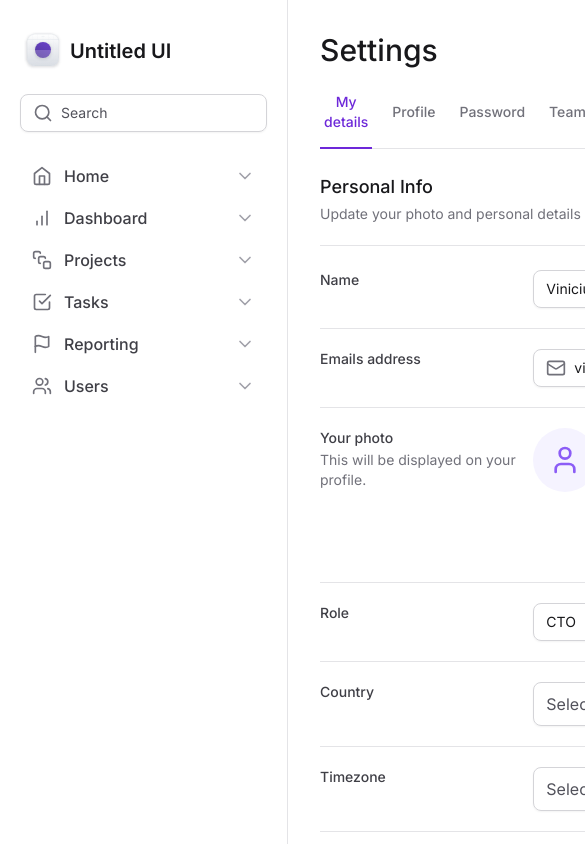
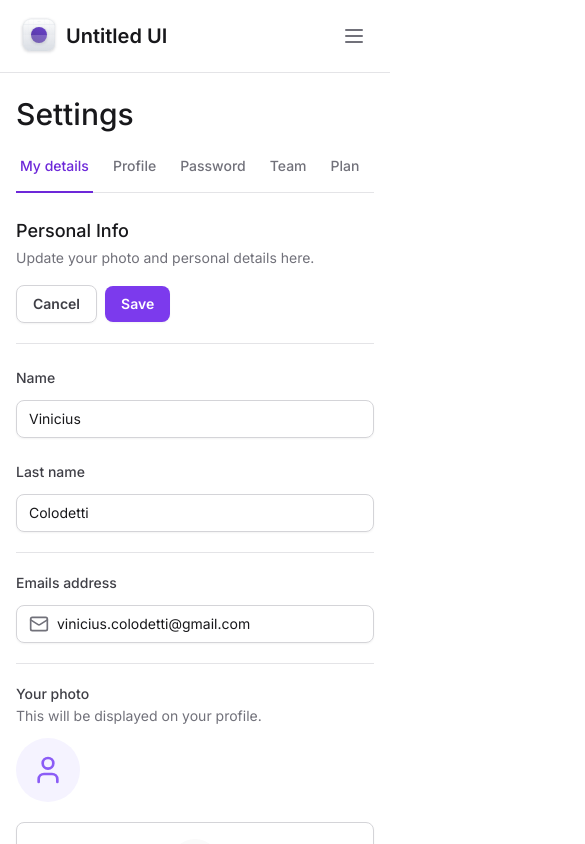
Before and after one commit to viniciuscolodetti/tailwind-next, a Next.js app: page / in a window 390 px wide. Shown: the top 844 px of the page, 585 px wide, since content can reach past the window. Built offline with nearby package versions, Linux system fonts and the light colour scheme.

Commit message:
Resposividade

```diff
--- a/package.json
+++ b/package.json
@@ -10,6 +10,8 @@
   },
   "dependencies": {
     "@formkit/auto-animate": "^0.7.0",
+    "@radix-ui/react-collapsible": "^1.0.3",
+    "@radix-ui/react-scroll-area": "^1.0.4",
     "@radix-ui/react-select": "^1.2.2",
     "@radix-ui/react-tabs": "^1.0.4",
     "@types/node": "20.5.0",
--- a/src/app/layout.tsx
+++ b/src/app/layout.tsx
@@ -18,9 +18,11 @@
   return (
     <html lang="en" className="antialiased">
       <body className={inter.className}>
-        <div className="grid min-h-screen grid-cols-app">
+        <div className="min-h-screen lg:grid lg:grid-cols-app">
           <Sidebar />
-          <main className="px-8 pb-12 pt-8">{children}</main>
+          <main className="max-w-[100vw] px-4 pb-12 pt-24 lg:col-start-2 lg:px-8 lg:pt-8">
+            {children}
+          </main>
         </div>
       </body>
     </html>
--- a/src/app/page.tsx
+++ b/src/app/page.tsx
@@ -15,7 +15,7 @@
       <SettingsTabs />
 
       <div className="mt-6 flex flex-col">
-        <div className="flex items-center justify-between border-b border-zinc-200 pb-5">
+        <div className="flex flex-col justify-between gap-4 border-b border-zinc-200 pb-5 lg:flex-row lg:items-center">
           <div className="space-y-1">
             <h2 className="text-lg font-medium text-zinc-900">Personal Info</h2>
             <span className="text-sm text-zinc-500">
@@ -36,25 +36,34 @@
           id="settings"
           className="mt-6 flex w-full flex-col gap-5 divide-y divide-zinc-200"
         >
-          <div className="grid grid-cols-form gap-3">
+          <div className="flex flex-col gap-3 lg:grid lg:grid-cols-form">
             <label
               htmlFor="firstName"
               className="text-sm font-medium text-zinc-700"
             >
               Name
             </label>
-            <div className="grid grid-cols-2 gap-6">
+            <div className="flex flex-col gap-6 lg:grid lg:grid-cols-2">
               <Input.Root>
                 <Input.Control id="firstName" defaultValue="Vinicius" />
               </Input.Root>
 
-              <Input.Root>
-                <Input.Control defaultValue="Colodetti" />
-              </Input.Root>
+              <div className="flex flex-col gap-3 lg:block">
+                <label
+                  htmlFor="lastName"
+                  className="text-sm font-medium text-zinc-700 lg:sr-only"
+                >
+                  Last name
+                </label>
+
+                <Input.Root>
+                  <Input.Control id="lastName" defaultValue="Colodetti" />
+                </Input.Root>
+              </div>
             </div>
           </div>
 
-          <div className="grid grid-cols-form gap-3 pt-5">
+          <div className="flex flex-col gap-3 pt-5 lg:grid lg:grid-cols-form">
             <label
               htmlFor="email"
               className="text-sm font-medium text-zinc-700"
@@ -73,7 +82,7 @@
             </Input.Root>
           </div>
 
-          <div className="grid grid-cols-form gap-3 pt-5">
+          <div className="flex flex-col gap-3 pt-5 lg:grid lg:grid-cols-form">
             <label
               htmlFor="photo"
               className="text-sm font-medium text-zinc-700"
@@ -83,14 +92,14 @@
                 This will be displayed on your profile.
               </span>
             </label>
-            <FileInput.Root className="flex items-start gap-5">
+            <FileInput.Root className="flex flex-col gap-5 lg:flex-row lg:items-start">
               <FileInput.ImagePreview />
               <FileInput.Trigger />
               <FileInput.Control />
             </FileInput.Root>
           </div>
 
-          <div className="grid grid-cols-form gap-3 pt-5">
+          <div className="flex flex-col gap-3 pt-5 lg:grid lg:grid-cols-form">
             <label htmlFor="role" className="text-sm font-medium text-zinc-700">
               Role
             </label>
@@ -99,7 +108,7 @@
             </Input.Root>
           </div>
 
-          <div className="grid grid-cols-form gap-3 pt-5">
+          <div className="flex flex-col gap-3 pt-5 lg:grid lg:grid-cols-form">
             <label
               htmlFor="country"
               className="text-sm font-medium text-zinc-700"
@@ -113,7 +122,7 @@
             </Select>
           </div>
 
-          <div className="grid grid-cols-form gap-3 pt-5">
+          <div className="flex flex-col gap-3 pt-5 lg:grid lg:grid-cols-form">
             <label
               htmlFor="timezone"
               className="text-sm font-medium text-zinc-700"
@@ -130,7 +139,7 @@
             </Select>
           </div>
 
-          <div className="grid grid-cols-form gap-3 pt-5">
+          <div className="flex flex-col gap-3 pt-5 lg:grid lg:grid-cols-form">
             <label htmlFor="bio" className="text-sm font-medium text-zinc-700">
               Bio
               <span className="mt-0.5 block text-sm font-normal text-zinc-500">
@@ -138,7 +147,7 @@
               </span>
             </label>
             <div className="space-y-3">
-              <div className="grid grid-cols-3 gap-3">
+              <div className="flex flex-col gap-3 lg:grid lg:grid-cols-3">
                 <Select placeholder="" defaultValue="normal">
                   <SelectItem value="normal" text="Normal Text" />
                   <SelectItem value="md" text="Markdown" />
@@ -175,7 +184,7 @@
             </div>
           </div>
 
-          <div className="grid grid-cols-form gap-3 pt-5">
+          <div className="flex flex-col gap-3 pt-5 lg:grid lg:grid-cols-form">
             <label
               htmlFor="projects"
               className="text-sm font-medium text-zinc-700"
--- a/src/components/SettingsTabs/TabItem.tsx
+++ b/src/components/SettingsTabs/TabItem.tsx
@@ -15,7 +15,7 @@
       value={value}
       className="group relative px-1 pb-4 text-sm font-medium text-zinc-500 outline-none hover:text-violet-700 data-[state=active]:text-violet-700"
     >
-      <span className="rounded group-focus-visible:ring-2 group-focus-visible:ring-violet-400 group-focus-visible:ring-offset-4">
+      <span className="whitespace-nowrap rounded group-focus-visible:ring-2 group-focus-visible:ring-violet-400 group-focus-visible:ring-offset-4">
         {title}
       </span>
 
--- a/src/components/SettingsTabs/index.tsx
+++ b/src/components/SettingsTabs/index.tsx
@@ -3,12 +3,15 @@
 import * as Tabs from '@radix-ui/react-tabs'
 import { TabItem } from './TabItem'
 import { useState } from 'react'
+import * as ScrollArea from '@radix-ui/react-scroll-area'
 
 export function SettingsTabs() {
   const [currentTab, setCurrentTab] = useState('tab1')
 
   return (
     <Tabs.Root value={currentTab} onValueChange={setCurrentTab}>
+      <ScrollArea.Root className="w-full" type="scroll">
+        <ScrollArea.Viewport className="w-full overflow-x-scroll">
           <Tabs.List className="mt-6 flex w-full items-center gap-4 border-b border-zinc-200">
             <TabItem
               value="tab1"
@@ -25,8 +28,16 @@
               title="Password"
               isSelected={currentTab === 'tab3'}
             />
-        <TabItem value="tab4" title="Team" isSelected={currentTab === 'tab4'} />
-        <TabItem value="tab5" title="Plan" isSelected={currentTab === 'tab5'} />
+            <TabItem
+              value="tab4"
+              title="Team"
+              isSelected={currentTab === 'tab4'}
+            />
+            <TabItem
+              value="tab5"
+              title="Plan"
+              isSelected={currentTab === 'tab5'}
+            />
             <TabItem
               value="tab6"
               title="Billing"
@@ -53,6 +64,15 @@
               isSelected={currentTab === 'tab10'}
             />
           </Tabs.List>
+
+          <ScrollArea.Scrollbar
+            orientation="horizontal"
+            className="flex h-0.5 translate-y-1.5 touch-none select-none flex-col bg-zinc-100"
+          >
+            <ScrollArea.Thumb className="relative flex-1 rounded-lg bg-zinc-300" />
+          </ScrollArea.Scrollbar>
+        </ScrollArea.Viewport>
+      </ScrollArea.Root>
     </Tabs.Root>
   )
 }
--- a/src/components/Sidebar/index.tsx
+++ b/src/components/Sidebar/index.tsx
@@ -1,3 +1,5 @@
+'use client'
+
 import { Logo } from '@/components/Sidebar/Logo'
 import {
   BarChart,
@@ -6,6 +8,7 @@
   Flag,
   Home,
   LifeBuoy,
+  Menu,
   Search,
   SquareStack,
   Users,
@@ -14,12 +17,25 @@
 import { UsedSpaceWidget } from './UsedSpaceWidget'
 import { Profile } from './Profile'
 import * as Input from '../Input'
+import * as Collapsible from '@radix-ui/react-collapsible'
+import { Button } from '../Button'
 
 export function Sidebar() {
   return (
-    <aside className="flex flex-col gap-6 border-r border-zinc-200 px-5 py-8">
+    <Collapsible.Root className="fixed left-0 right-0 top-0 z-20 flex flex-col gap-6 border-b border-zinc-200 bg-white p-4 data-[state=open]:bottom-0 data-[state=open]:h-screen lg:right-auto lg:w-80 lg:border-r lg:px-5 lg:py-8 lg:data-[state=closed]:bottom-0 lg:data-[state=closed]:h-screen">
+      <div className="flex items-center justify-between">
         <Logo />
+        <Collapsible.Trigger asChild className="lg:hidden">
+          <Button variant="ghost">
+            <Menu className="h-6 w-6" />
+          </Button>
+        </Collapsible.Trigger>
+      </div>
 
+      <Collapsible.Content
+        forceMount
+        className="flex flex-1 flex-col gap-6 data-[state=closed]:hidden lg:data-[state=closed]:flex"
+      >
         <Input.Root>
           <Input.Prefix>
             <Search className="h-5 w-5 text-zinc-500" />
@@ -48,6 +64,7 @@
 
           <Profile />
         </div>
-    </aside>
+      </Collapsible.Content>
+    </Collapsible.Root>
   )
 }
```
Also changed, not shown: 1 other file (tests, documents, lock files or other folders). Lines whose indentation alone changed are shown as unchanged.
